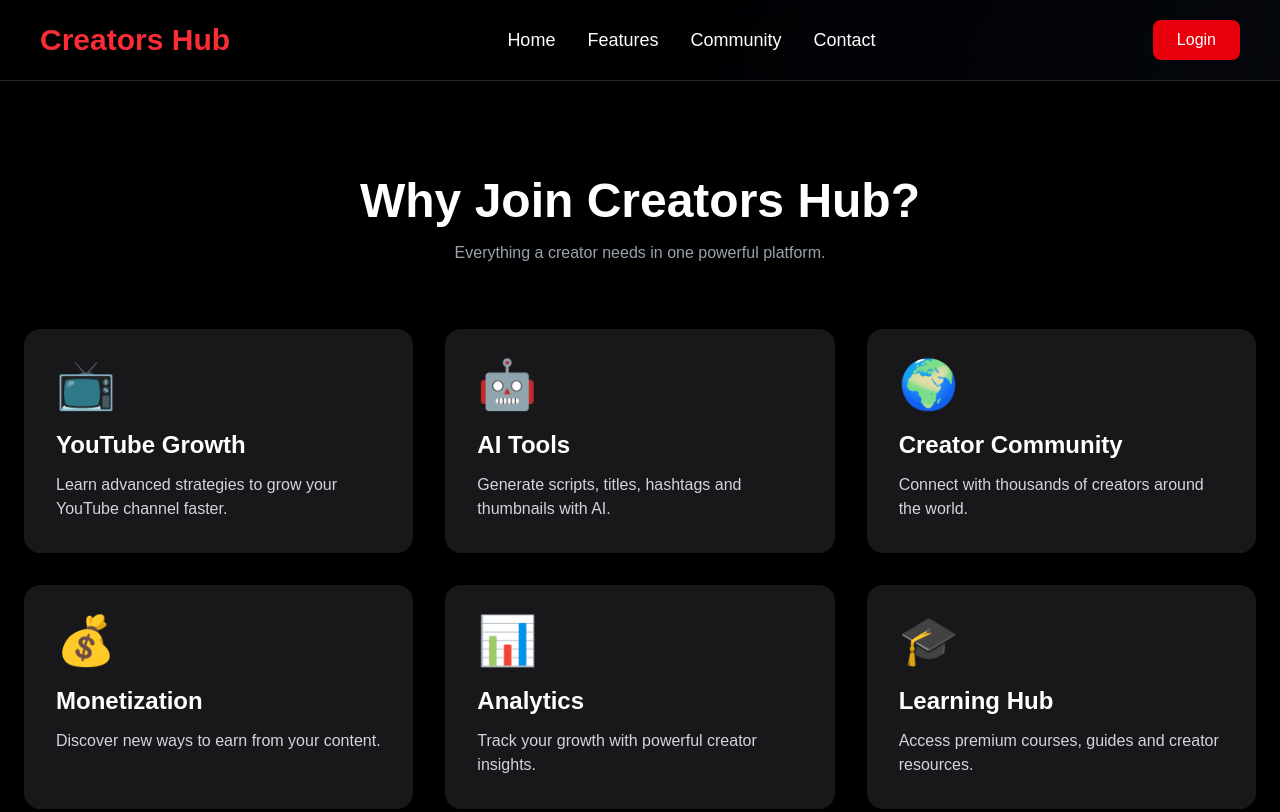
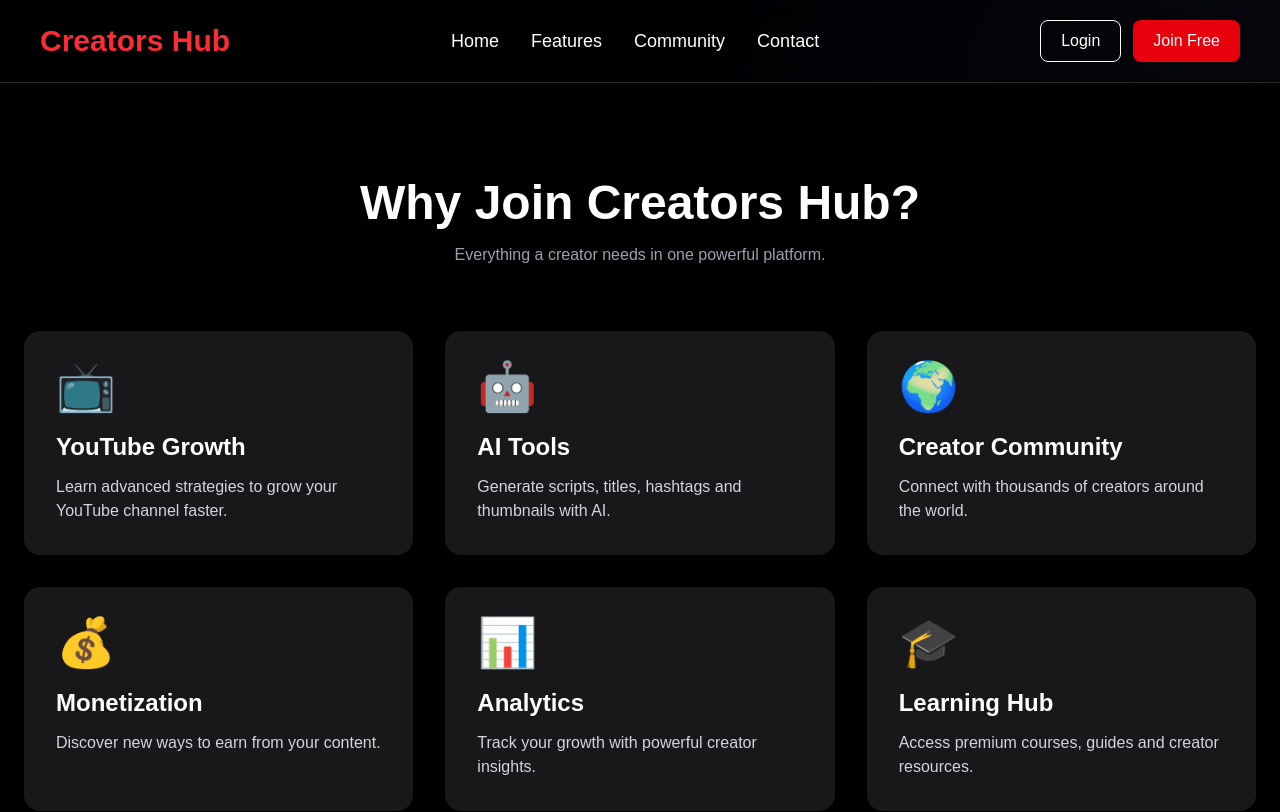
Before and after one commit to creator-shub/creators-hub, a Next.js app: page / in a window 1280 px wide. Shown: the top 812 px of the page. Built offline with nearby package versions, Linux system fonts and the light colour scheme.

Commit message:
Navbar buttons updated

```diff
--- a/components/Navbar.tsx
+++ b/components/Navbar.tsx
@@ -20,9 +20,17 @@ export default function Navbar() {
         </a>
       </div>
 
-      <button className="bg-red-600 px-6 py-2 rounded-lg hover:bg-red-700 transition">
-        Login
-      </button>
+      <div className="flex gap-3">
+
+  <button className="border border-white px-5 py-2 rounded-lg hover:bg-white hover:text-black transition">
+    Login
+  </button>
+
+  <button className="bg-red-600 px-5 py-2 rounded-lg hover:bg-red-700 transition">
+    Join Free
+  </button>
+
+</div>
     </nav>
   );
 }
```
